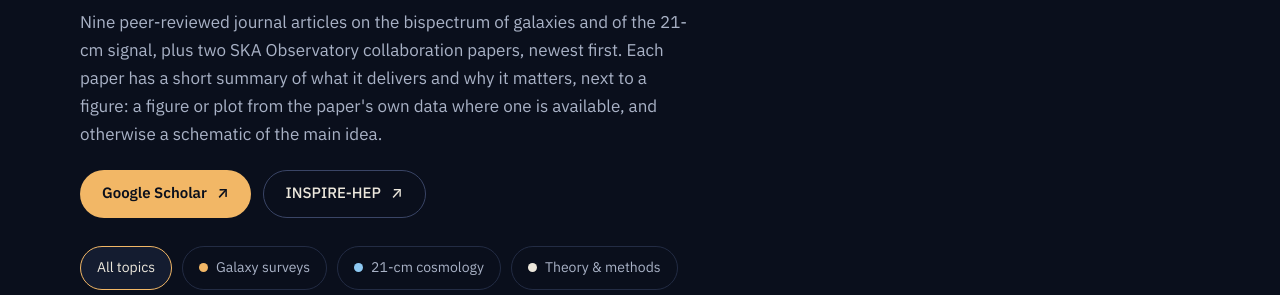
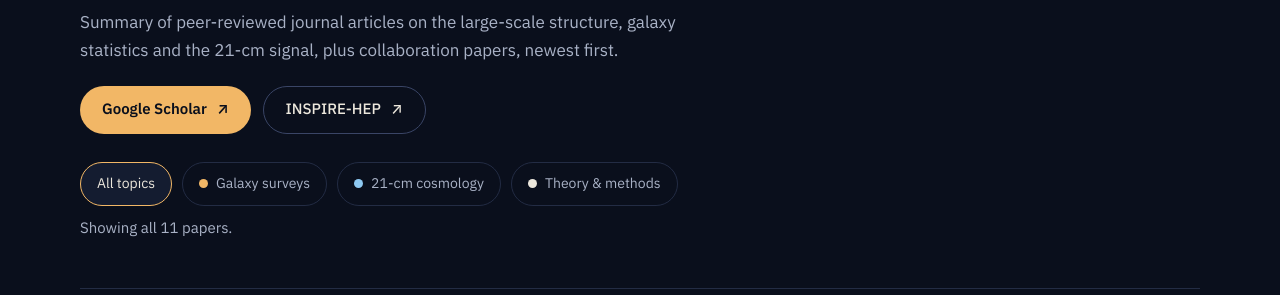
Before and after one commit to sukhdeepsinghgill/sukhdeepsinghgill.github.io, a plain HTML site: page publications.html in a window 1280 px wide. Shown: the part 286-581 px from the top of the page. Drawn offline with Linux system fonts and the light colour scheme; a web font is replaced by a local one.

Commit message:
Update publications.html

```diff
--- a/publications.html
+++ b/publications.html
@@ -41,7 +41,7 @@
 <div class="wrap">
 <p class="eyebrow rise">Publications</p>
 <h1 class="display rise d1">Papers</h1>
-<p class="intro-text rise d2">Nine peer-reviewed journal articles on the bispectrum of galaxies and of the 21-cm signal, plus two SKA Observatory collaboration papers, newest first. Each paper has a short summary of what it delivers and why it matters, next to a figure: a figure or plot from the paper's own data where one is available, and otherwise a schematic of the main idea.</p>
+<p class="intro-text rise d2">Summary of peer-reviewed journal articles on the large-scale structure, galaxy statistics and the 21-cm signal, plus collaboration papers, newest first.</p>
 <div class="actions rise d3">
 <a class="btn btn-solid" href="https://scholar.google.com/citations?user=yd1vCpYAAAAJ&amp;hl=en">Google Scholar <span class="arrow ne" aria-hidden="true">↗</span></a>
 <a class="btn btn-ghost" href="https://inspirehep.net/authors/2758668">INSPIRE-HEP <span class="arrow ne" aria-hidden="true">↗</span></a>
```
